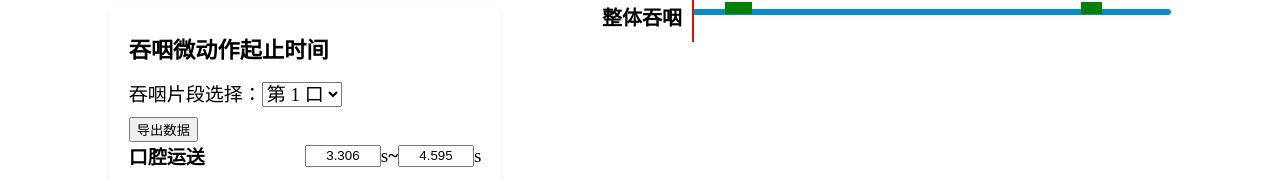
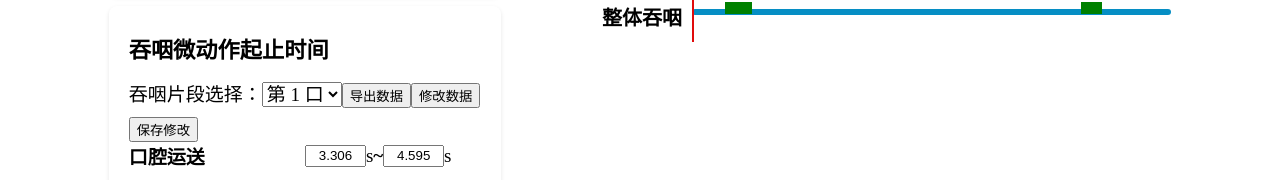
Before and after one commit to welltr/wl-swallow, a Vue app: page / in a window 1280 px wide. Shown: the part 534-714 px from the top of the page. Built offline with nearby package versions, Linux system fonts and the light colour scheme.

Commit message:
时段组件：数据修改功能完善，并稍调整样式

```diff
--- a/src/components/PhaseReport.vue
+++ b/src/components/PhaseReport.vue
@@ -1,7 +1,7 @@
 <template>
     <div class="phase-report">
         <h3>吞咽微动作起止时间</h3>
-        <div class="xuanze">
+        <div class="xuanze" style="display:inline-block">
             <label class='propt'>吞咽片段选择：</label>
             <select v-model="selectedOption" id="dropdown">
                 <option value="1">第 1 口</option>
@@ -14,6 +14,13 @@
 
         <button @click="exportData">导出数据</button>
 
+        <!-- 文本框，使用readonly属性来控制是否可编辑
+        <input type="text" v-model="textInput" :readonly="!isEditable">
+        <p>{{textInput}}</p> -->
+
+        <!-- 按钮，点击后切换文本框的可编辑状态 -->
+        <button @click="toggleEditable">修改数据</button>
+        <button @click="toggleEditable2">保存修改</button>
 
         <div class="recog">
             <div v-for="(elem, index) in phaseData" :key="index" class="recog-cls">
@@ -21,9 +28,9 @@
                 <!-- <input class="title" v-model="elem.name">{{ elem.name }}</input> -->
                 <div class="period">
                     <!-- <div class="dis" >{{ elem.period[selectedOption - 1].start.toFixed(3) }} s</div> -->
-                    <input class="dis" v-model="elem.period[selectedOption - 1].start"> s</input>
+                    <input class="dis" :readonly="!isEditable" v-model="elem.period[selectedOption - 1].start"> s</input>
                     <div style="font-weight: bold;">~</div>
-                    <input class="dis" v-model="elem.period[selectedOption - 1].end"> s</input>
+                    <input class="dis" :readonly="!isEditable" v-model="elem.period[selectedOption - 1].end"> s</input>
                     <!-- <div class="dis">{{ elem.period[selectedOption - 1].end.toFixed(3) }} s</div> -->
                 </div>
             </div>
@@ -35,6 +42,15 @@
 
 <script setup>
 import { ref } from 'vue';
+
+let isEditable=ref(false)
+let textInput=ref('')
+function toggleEditable() {
+    isEditable.value = true;
+}
+function toggleEditable2() {
+    isEditable.value = false;
+}
 
 const selectedOption = ref('1');  // 使用 ref 创建响应式变量
 const optionContent = {
@@ -99,6 +115,8 @@ function exportData() {
     /* margin-bottom: 20px; */
     border-radius: 8px;
     box-shadow: 0 2px 4px rgba(0, 0, 0, 0.1);
+    font-family: 'STKaiti';
+
 }
 
 h3 {
@@ -153,7 +171,7 @@ h3 {
 
 .dis {
     /* background-color: aqua; */
-    width: 45%;
+    width: 30%;
     text-align: center;
     /* flex: 1; */
 }
```
